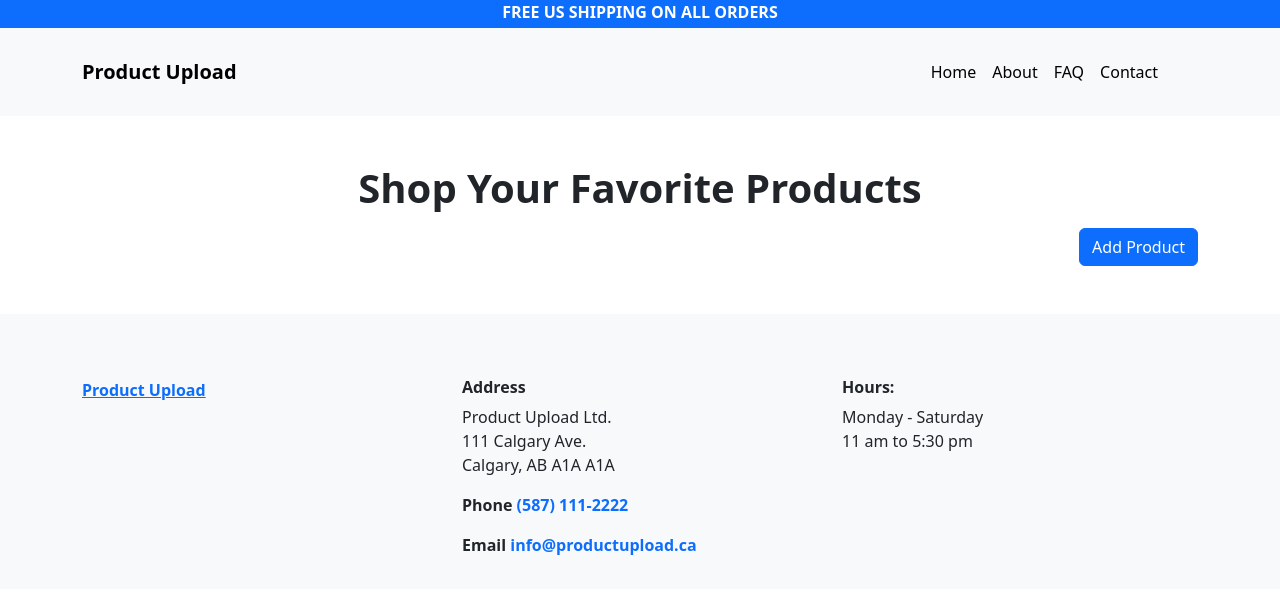
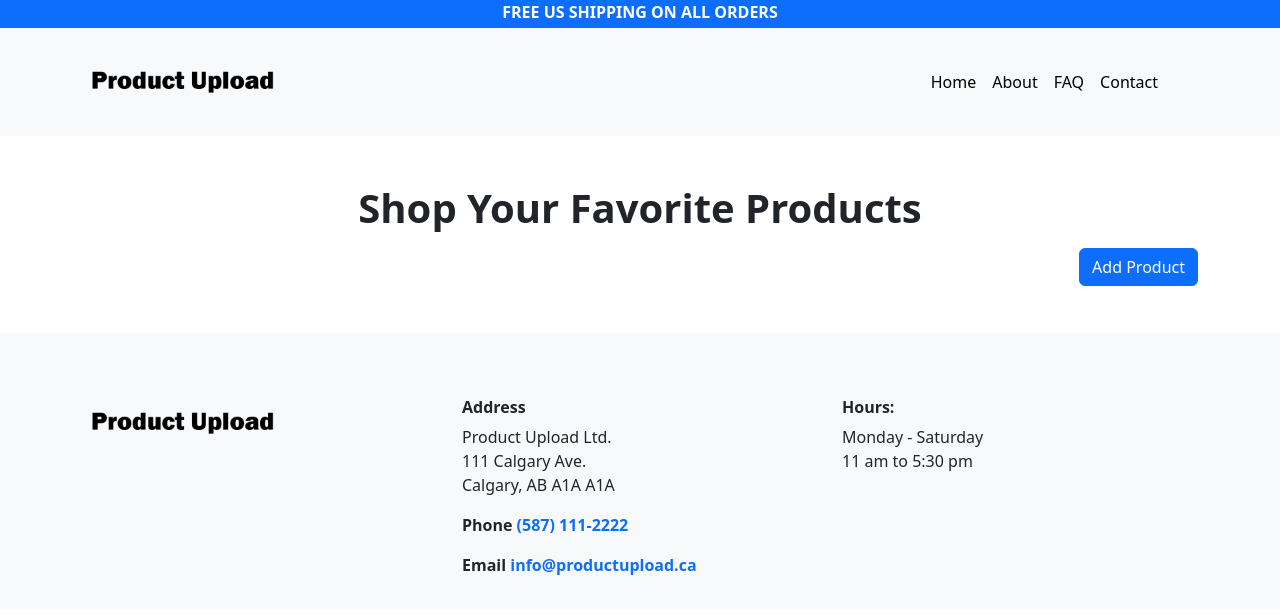
Before and after one commit to Zwill1/PHP-PRODUCT-UPLOAD, a PHP site: page /PHP-PRODUCT-UPLOAD/index.php in a window 1280 px wide. Shown: the top 614 px of the page. Run offline with PHP 8.4, Linux system fonts and the light colour scheme; data that the repository does not hold is empty.

Commit message:
adding logo and fixing footer centering

```diff
--- a/assets/footer.php
+++ b/assets/footer.php
@@ -2,10 +2,12 @@
     <footer class="bg-body-tertiary pb-3 pt-3 mt-5">
         <div class="container mt-5">
             <div class="row">
-                <div class="col-sm-12 col-md-4 text-sm-center text-md-start">
-                    <a class="fw-bold" href="http://localhost/PHP-PRODUCT-UPLOAD/">Product Upload</a>
+                <div class="col-sm-12 col-md-4 text-center text-sm-center text-md-start">
+                    <a class="fw-bold" href="http://localhost/PHP-PRODUCT-UPLOAD/">
+                        <img src="http://localhost/PHP-PRODUCT-UPLOAD/assets/product-upload-logo.png" width="200px" alt="Product Upload logo" />
+                    </a>
                 </div>
-                <div class="col-sm-12 col-md-4 text-sm-center text-md-start">
+                <div class="col-sm-12 col-md-4 text-center text-sm-center text-md-start">
                     <h6 class="fw-bold">Address</h6>
                     <p class="mb-0">Product Upload Ltd.</p>
                     <p class="mb-0">111 Calgary Ave.</p>
@@ -13,7 +15,7 @@
                     <p class="fw-bold">Phone <a href="#" class="text-decoration-none">(587) 111-2222</a></p>
                     <p class="fw-bold">Email <a href="#" class="text-decoration-none">info@productupload.ca</a></p>
                 </div>
-                <div class="col-sm-12 col-md-4 text-sm-center text-md-start">
+                <div class="col-sm-12 col-md-4 text-center text-sm-center text-md-start">
                     <h6 class="fw-bold">Hours:</h6>
                     <p class="mb-0">Monday - Saturday</p>
                     <p>11 am to 5:30 pm</p>
--- a/assets/nav.php
+++ b/assets/nav.php
@@ -2,7 +2,9 @@
   <?php include 'top-header.php' ?>
   <nav class="navbar navbar-expand-lg bg-body-tertiary py-4">
     <div class="container">
-      <a class="navbar-brand fw-bold" href="http://localhost/PHP-PRODUCT-UPLOAD/">Product Upload</a>
+      <a class="navbar-brand fw-bold" href="http://localhost/PHP-PRODUCT-UPLOAD/">
+        <img src="http://localhost/PHP-PRODUCT-UPLOAD/assets/product-upload-logo.png" width="200px" alt="Product Upload logo" />
+      </a>
       <button class="navbar-toggler border border-0" type="button" data-bs-toggle="collapse" data-bs-target="#navbarText" aria-controls="navbarText" aria-expanded="false" aria-label="Toggle navigation">
         <span class="navbar-toggler-icon"></span>
       </button>
```
Also changed, not shown: assets/product-upload-logo.png (added), 1 other file.
